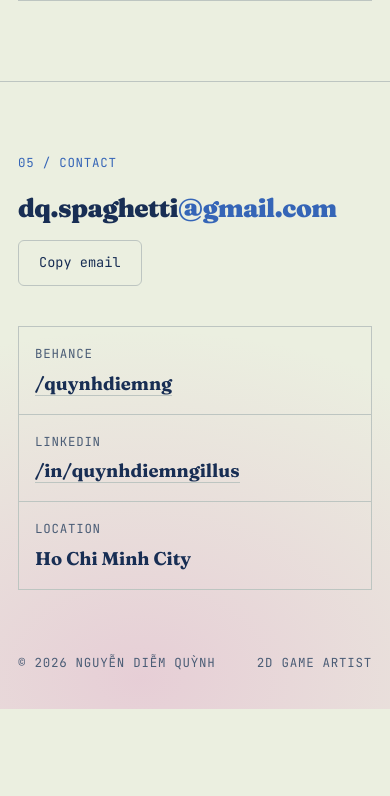
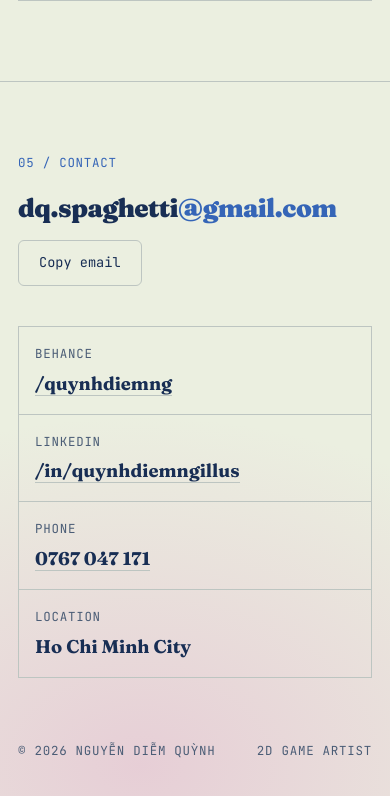
Before and after one commit to quynhdiemng/quynhdiemng.github.io, a plain HTML site: page index.html in a window 390 px wide. Shown: the part 10382-11178 px from the top of the page. Before the commit the page ends 11091 px from the top, so only its background shows below. Drawn offline with Linux system fonts and the light colour scheme.

Commit message:
Add phone number to contact
New Phone cell (tap to call) next to Behance, LinkedIn and Location;
contact cells go 4 / 2x2 / 1 column. Bump CSS cache version to v=19.

Co-Authored-By: Claude Opus 5.5 <noreply@anthropic.com>

```diff
--- a/index.html
+++ b/index.html
@@ -10,7 +10,7 @@
 <link rel="preconnect" href="https://fonts.googleapis.com">
 <link rel="preconnect" href="https://fonts.gstatic.com" crossorigin>
 <link rel="stylesheet" href="https://fonts.googleapis.com/css2?family=Be+Vietnam+Pro:wght@400;600&family=Fraunces:opsz,wght,SOFT,WONK@9..144,600..900,100,0&family=JetBrains+Mono:wght@400&display=swap">
-<link rel="stylesheet" href="style.css?v=18">
+<link rel="stylesheet" href="style.css?v=19">
 </head>
 <body>
 <a class="skip" href="#games">Skip to work</a>
@@ -115,9 +115,10 @@
     <div class="wrap">
       <p class="mono kicker">05 / Contact</p>
       <div class="mail-row"><a class="mail" href="mailto:dq.spaghetti@gmail.com">dq.spaghetti<span>@gmail.com</span></a><button type="button" id="copyMail">Copy email</button></div>
-      <dl class="cells three">
+      <dl class="cells four">
         <div><dt class="mono">Behance</dt><dd><a href="https://www.behance.net/quynhdiemng" target="_blank" rel="noopener">/quynhdiemng</a></dd></div>
         <div><dt class="mono">LinkedIn</dt><dd><a href="https://www.linkedin.com/in/quynhdiemngillus" target="_blank" rel="noopener">/in/quynhdiemngillus</a></dd></div>
+        <div><dt class="mono">Phone</dt><dd><a href="tel:+84767047171">0767 047 171</a></dd></div>
         <div><dt class="mono">Location</dt><dd>Ho Chi Minh City</dd></div>
       </dl>
       <footer class="mono"><span>© 2026 Nguyễn Diễm Quỳnh</span><span>2D Game Artist</span></footer>
--- a/style.css
+++ b/style.css
@@ -215,8 +215,8 @@ body:has(dialog[open]){overflow:hidden}
   .bar nav{grid-row:2;grid-column:1/-1;justify-content:space-between}
   .cells>div{padding:18px 16px}
   .cells big{font-size:1.7rem}
-  .cells.three,.cells.edu{grid-template-columns:minmax(0,1fr)}
-  .cells.three>div+div,.cells.edu>div+div{border-top:1px solid var(--line)}
+  .cells.three,.cells.four,.cells.edu{grid-template-columns:minmax(0,1fr)}
+  .cells.three>div+div,.cells.four>div+div,.cells.edu>div+div{border-top:1px solid var(--line)}
   #gameList{grid-template-columns:minmax(0,1fr)}
   .cap{padding:13px 12px 15px;grid-template-columns:minmax(0,1fr)}
   .cap strong{font-size:1rem}
```
